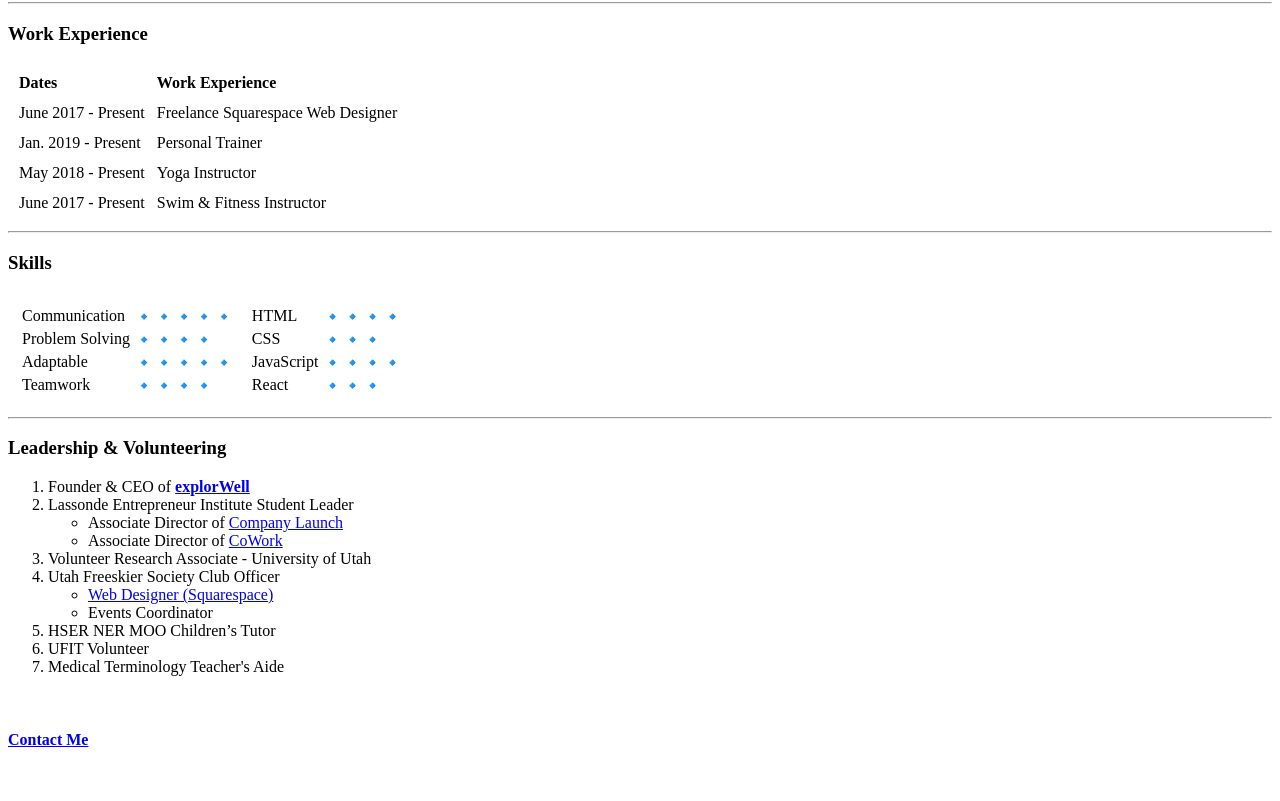
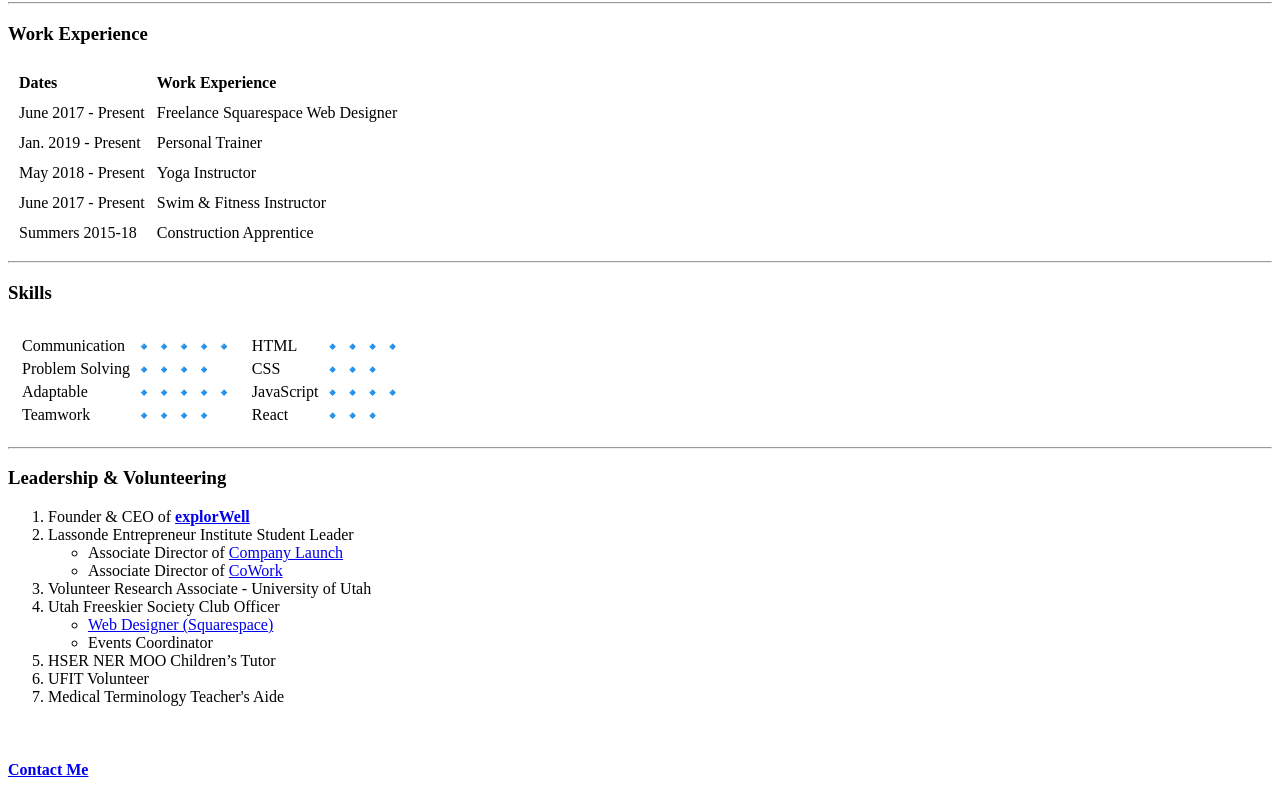
Before and after one commit to laurenh717/CV, a plain HTML site: page index.html in a window 1280 px wide. Shown: the part 779-1580 px from the top of the page. Before the commit the page ends 1550 px from the top, so only its background shows below. Drawn offline with Linux system fonts and the light colour scheme.

Commit message:
Update index.html

```diff
--- a/index.html
+++ b/index.html
@@ -84,6 +84,14 @@
           </td>
           <td>
             Swim & Fitness Instructor
+          </td>
+        </tr>
+        <tr>
+          <td>
+            Summers 2015-18
+          </td>
+          <td>
+            Construction Apprentice
           </td>
         </tr>
       </tbody>
```
